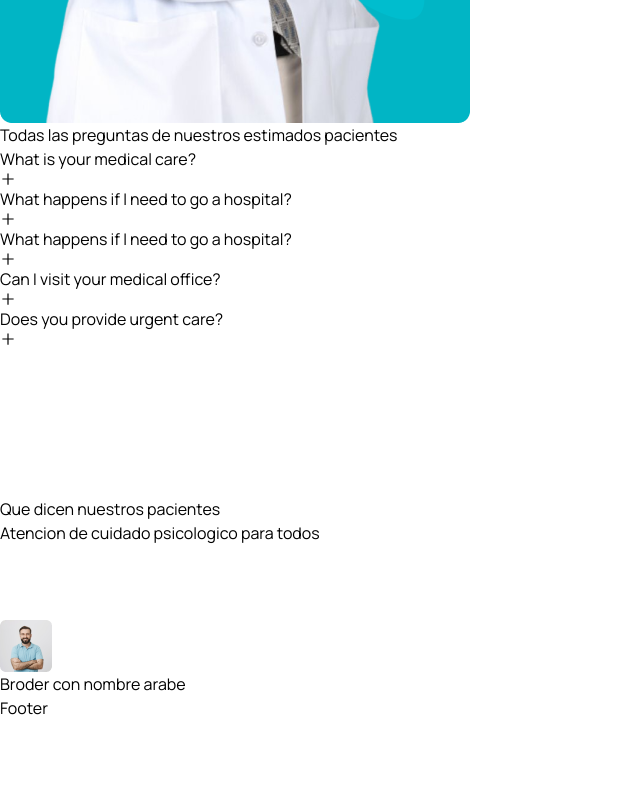
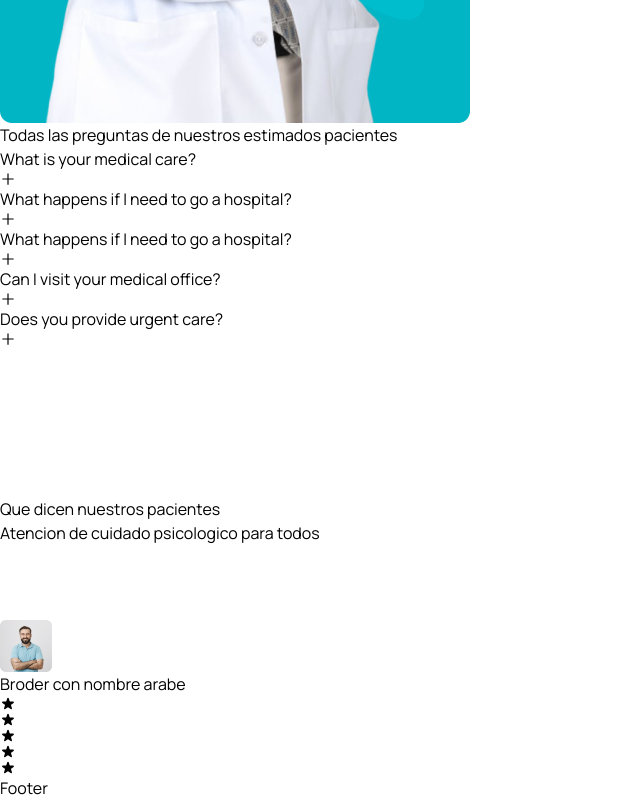
Before and after one commit to agt1984/atencionPsicologica, a React (Vite) app in the folder frontend/: page / in a window 1280 px wide. Shown: the part 7356-8156 px from the top of the page, without its empty margins (0-640 px from the left). Before the commit the page ends 8076 px from the top, so only its background shows below. Built offline with nearby package versions, Linux system fonts and the light colour scheme; the HTML template or start-up script is replaced by a standard one.

Commit message:
Testimonial stars added

```diff
--- a/frontend/src/components/Testimonial/Testimonial.jsx
+++ b/frontend/src/components/Testimonial/Testimonial.jsx
@@ -37,13 +37,20 @@ const Testimonial = () => {
                 <h4 className="text-[18px] leading-[30px] font-semibold text-headingColor">
                   Broder con nombre arabe
                 </h4>
+                <div className="flex items-center gap-[2px]">
+                  <HiStar className="text-yellowColor w-[18px] h-5" />
+                  <HiStar className="text-yellowColor w-[18px] h-5" />
+                  <HiStar className="text-yellowColor w-[18px] h-5" />
+                  <HiStar className="text-yellowColor w-[18px] h-5" />
+                  <HiStar className="text-yellowColor w-[18px] h-5" />
+                </div>
               </div>
             </div>
           </div>
         </SwiperSlide>
       </Swiper>
     </div>
-  )
+  );
 }
 
 export default Testimonial
```
